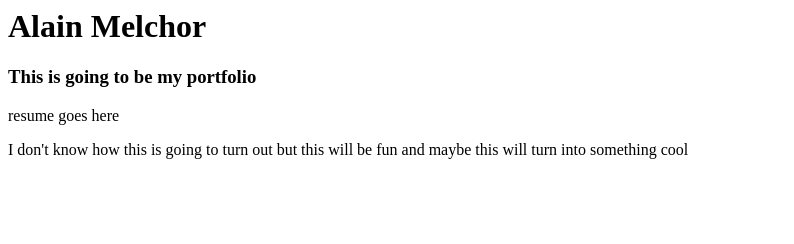
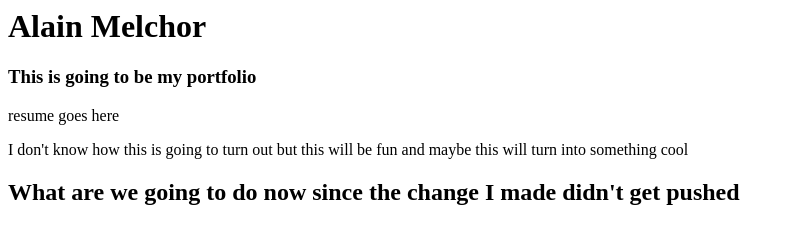
Before and after one commit to alainmelchor/Portfolio, a plain HTML site: page static/index.html in a window 1280 px wide. Shown: the whole page, without its empty margins (0-794 px from the left). Drawn offline with Linux system fonts and the light colour scheme.

Commit message:
Created the static folder and added more text to test

```diff
--- a/index.html
+++ b/static/index.html
@@ -7,5 +7,7 @@
 
     <p>I don't know how this is going to turn out but this will be fun and maybe this will turn into something cool</p>
 
+    <h2>What are we going to do now since the change I made didn't get pushed</h2>
+
   </body>
 </html>
```
